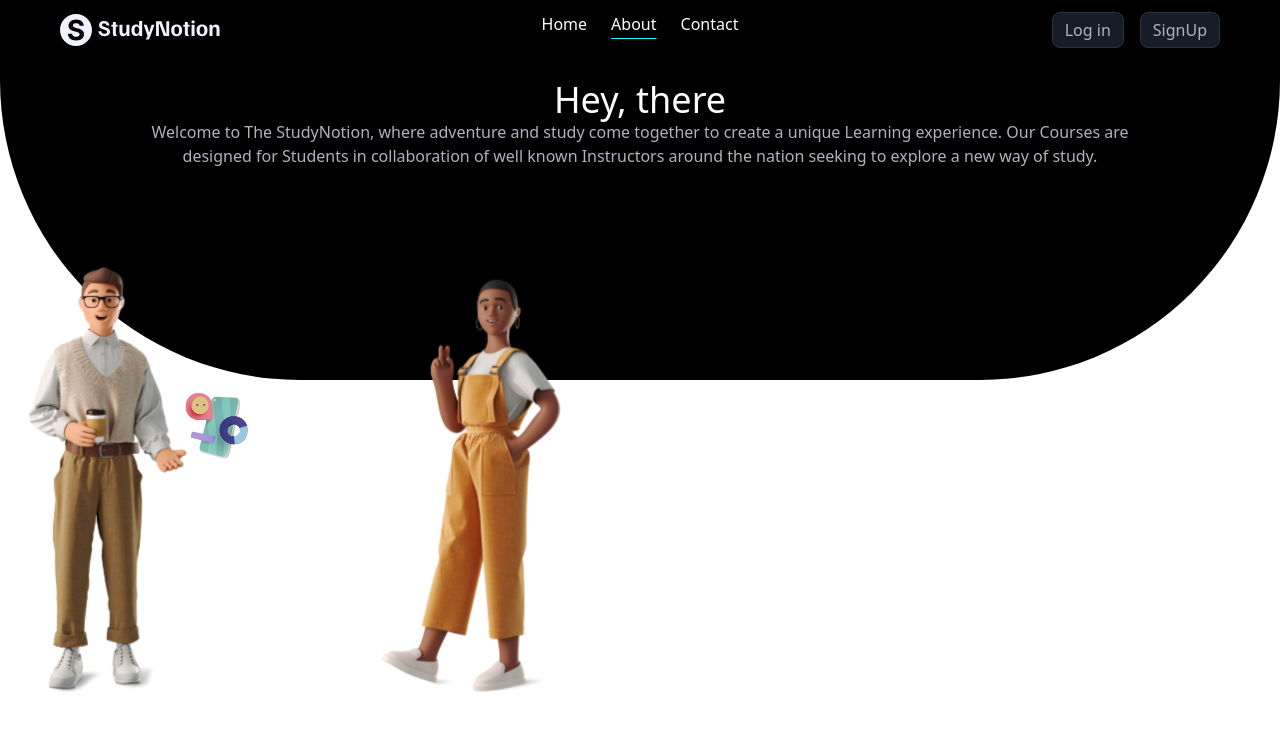
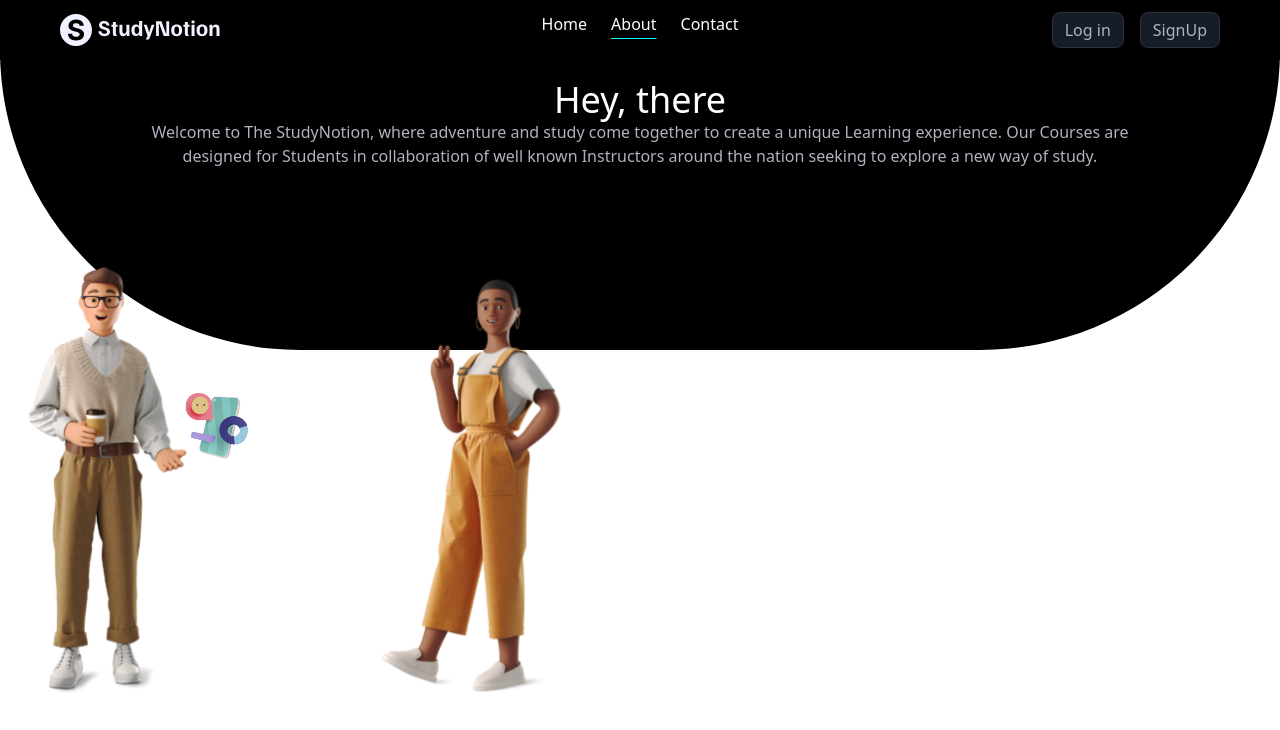
Before and after one commit to CrackJackCoder/ReactJs-Course_sell_website, a React (Create React App) app: page /About in a window 1280 px wide. Shown: the top 730 px of the page. Built offline with nearby package versions, Linux system fonts and the light colour scheme.

Commit message:
fix verticle scroll(vh)2

```diff
--- a/src/pages/About.js
+++ b/src/pages/About.js
@@ -6,8 +6,8 @@ import "./About.css";
 
 function About() {
     return (
-        <div className=" bg-white relative flex flex-col text-white h-screen">
-            <div className="bg-black h-[380px] rounded-b-[300px] max-md:rounded-b-[200px] max-sm:rounded-b-[150px]">
+        <div className=" bg-white relative text-white pb-[300px] min-h-screen">
+            <div className="bg-black h-[350px] rounded-b-[300px] max-md:rounded-b-[200px] max-sm:rounded-b-[150px]">
                 <p className="text-center text-base text-richblack-100 pt-20 px-36 max-md:px-10">
                     <span className="text-4xl text-white">Hey, there</span><br></br>
                     Welcome to The StudyNotion, where adventure and study come together to create a unique Learning experience. Our Courses are designed for Students in collaboration of well known Instructors around the nation seeking to explore a new way of study.
--- a/src/pages/Contact.js
+++ b/src/pages/Contact.js
@@ -44,7 +44,7 @@ function Contact() {
     };
 
     return (
-        <div className="relative bg-white min-h-screen text-black">
+        <div className="bg-white min-h-screen text-black max-lg:pb-[1020px] overflow-y-auto">
             <div className="relative contact-round h-[300px]  bg-black text-white">
                 <div className="absolute top-16 left-3 px-28 w-fit italic text-5xl font-medium leading-normal max-md:text-3xl max-sm:px-10">
                     Work for yourself, not<br />by yourself, with StudyNotion
--- a/src/pages/Home.js
+++ b/src/pages/Home.js
@@ -57,16 +57,17 @@ function Home({isLogin, notification, setNotification,setCart,cart}) {
                 }
             </div>
 
-
             <div className="flex justify-center mb-5">
                 <select className="absolute outline-none border border-richblack-200 text-center text-sm font-medium hidden max-md:block px-5 py-0">
-                    <option className="text-sm px-0  py-0"><FilterTab setfilterDatavar={setfilterDatavar} filterDatavar={filterDatavar} key={filterData[0].id} data={filterData[0]} /></option>
-                    <option className="text-sm px-0 py-0"><FilterTab setfilterDatavar={setfilterDatavar} filterDatavar={filterDatavar} key={filterData[1].id} data={filterData[1]} /></option>
-                    <option className="text-sm px-0 py-0"><FilterTab setfilterDatavar={setfilterDatavar} filterDatavar={filterDatavar} key={filterData[2].id} data={filterData[2]} /></option>
-                    <option className="text-sm px-0 py-0"><FilterTab setfilterDatavar={setfilterDatavar} filterDatavar={filterDatavar} key={filterData[3].id} data={filterData[3]} /></option>
-                    <option className="text-sm px-0 py-0"><FilterTab setfilterDatavar={setfilterDatavar} filterDatavar={filterDatavar} key={filterData[4].id} data={filterData[4]} /></option>
+                    {
+                    filterData.map((data) => {
+                        return <option className="text-sm px-0 py-0"><FilterTab setfilterDatavar={setfilterDatavar} filterDatavar={filterDatavar} key={data.id} data={data} /></option>
+                    })
+                    }
                 </select>
             </div>
+
+
 
 
             <div className="px-5 py-10 min-h-[85vh] flex gap-[50px] justify-center items-center flex-wrap">
```
